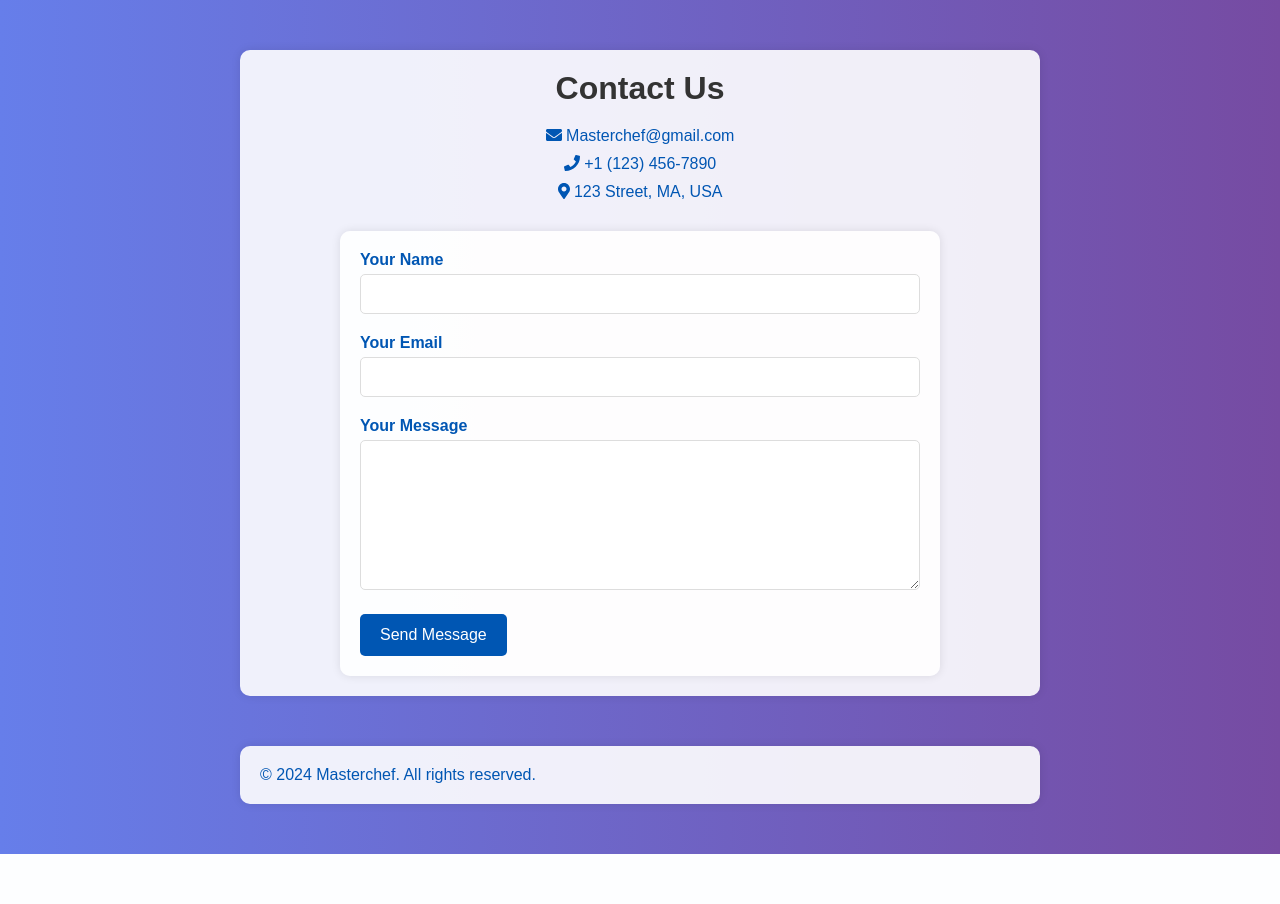
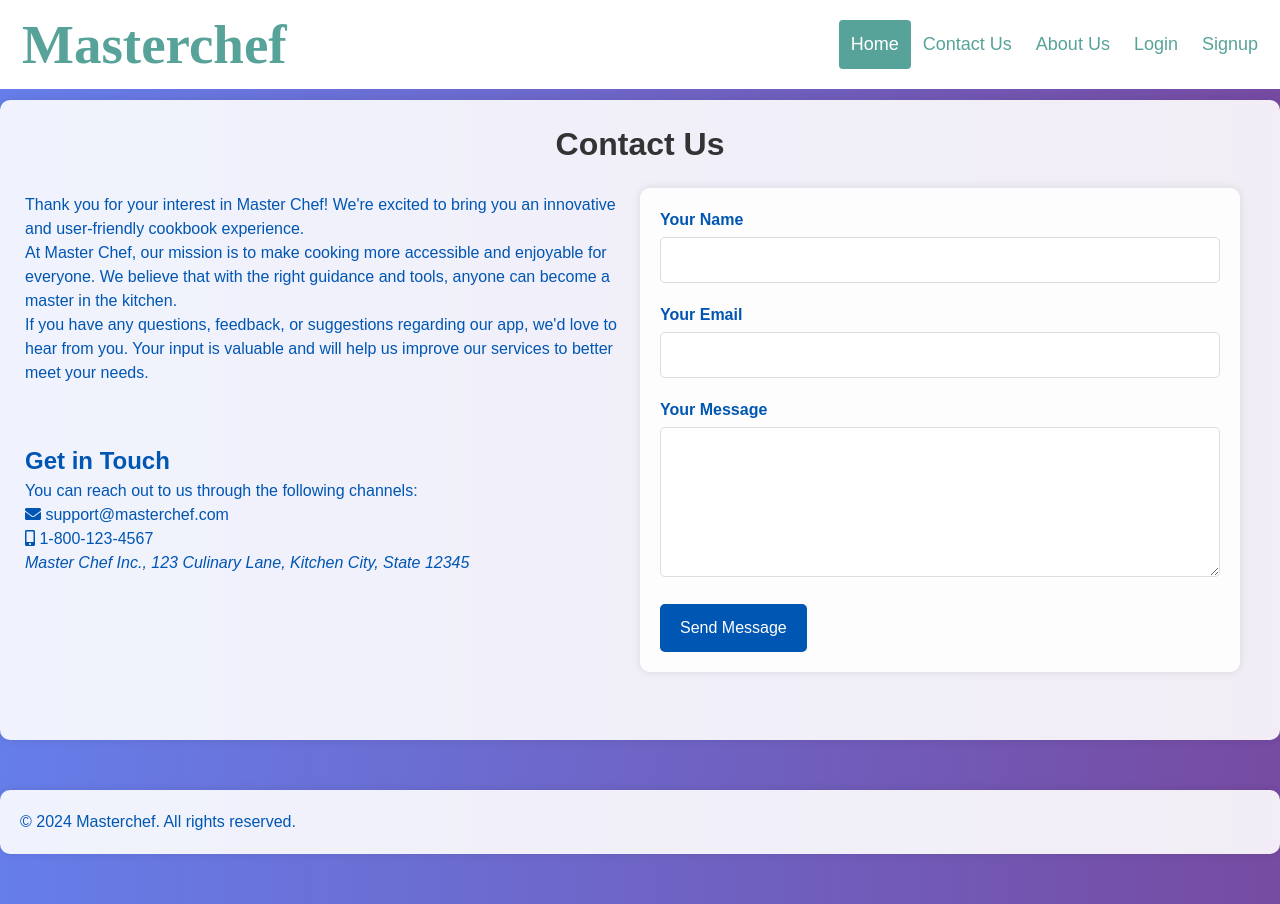
Before and after one commit to niral-nadisara/Masterchef, a Django app: page /ingredient/contacts/ in a window 1280 px wide. Before the commit the page ends 854 px from the top, so only its background shows below. Run offline with Django 3.2, Linux system fonts and the light colour scheme.

Commit message:
[about page and contact us page UI edit]

```diff
--- a/Masterchef-Django-Project/static/styles/contactus.css
+++ b/Masterchef-Django-Project/static/styles/contactus.css
@@ -3,6 +3,8 @@
     box-sizing: border-box;
     margin: 0;
     padding: 0;
+    color:  #0056b3;
+    line-height: 1.5;
 }
 body {
     font-family: Arial, sans-serif;
@@ -11,12 +13,16 @@ body {
 }
 /* Container */
 .container {
-    max-width: 800px;
+    max-width: 1300px;
     margin: 50px auto;
     padding: 20px;
     background-color: rgba(255, 255, 255, 0.9);
     border-radius: 10px;
     box-shadow: 0px 0px 10px rgba(0, 0, 0, 0.1);
+}
+.form-card{
+    width:100%;
+    height: 600px;
 }
 h1 {
     text-align: center;
@@ -28,8 +34,11 @@ p {
 }
 /* Contact Info */
 .contact-info {
-    text-align: center;
-    margin-bottom: 30px;
+    text-align: left;
+    margin: 0 auto;
+    padding: 5px;
+    width:50%;
+    float:left;
 }
 .contact-info i {
     font-size: 24px;
@@ -47,6 +56,8 @@ p {
     padding: 20px;
     border-radius: 10px;
     box-shadow: 0px 0px 10px rgba(0, 0, 0, 0.1);
+    width:50%;
+    float:left;
 }
 .form-group {
     margin-bottom: 20px;
--- a/Masterchef-Django-Project/templates/contacts.html
+++ b/Masterchef-Django-Project/templates/contacts.html
@@ -7,18 +7,56 @@
     <title>Contact Us</title>
     <link rel="stylesheet" href="https://cdnjs.cloudflare.com/ajax/libs/font-awesome/5.15.4/css/all.min.css">
     <link rel="stylesheet" type="text/css" href="{% static 'styles/contactus.css' %}">
+    <link rel="stylesheet" type="text/css" href="{% static 'styles/styles.css' %}">
 </head>
 <body>
+     <!-- **********************
+        NAVIGATION BAR
+	 ********************** -->
 
-    <div class="container">
+<div class="header" style="top:0px">
+    <a href="/ingredient/home/" class="logo">Masterchef</a>
+    <div class="header-right">
+      <a class="active" href="/ingredient/home/">Home</a>
+      <a href="/ingredient/contacts/">Contact Us</a>
+      <a href="/ingredient/aboutus/">About Us</a>
+      {% if user.is_authenticated %}
+        <a href="/ingredient/logout/">Logout</a>
+        <!-- <a href="/ingredient/recipes/saved/">Saved Recipes</a> -->
+      {% else %}
+        <a href="/ingredient/login/">Login</a>
+        <a href="/ingredient/signup/">Signup</a>
+      {% endif %}
+    </div>
+  </div>
+
+
+    <div class="container" style="margin-top: 100px;">
+        <div class="form-card">
         <h1>Contact Us</h1>
         <!-- Contact Info -->
+
         <div class="contact-info">
-            <p><i class="fas fa-envelope"></i> Masterchef@gmail.com</p>
+            <p>
+                Thank you for your interest in Master Chef! We're excited to bring you an innovative and user-friendly cookbook experience.<br>
+                At Master Chef, our mission is to make cooking more accessible and enjoyable for everyone. We believe that with the right guidance and tools, anyone can become a master in the kitchen.<br>
+                If you have any questions, feedback, or suggestions regarding our app, we'd love to hear from you. Your input is valuable and will help us improve our services to better meet your needs.<br>
+            <br><br>
+                <b><h2>Get in Touch</h2></b>
+                <ul>
+                You can reach out to us through the following channels:<br>
+                <i class="fa fa-envelope"></i> support@masterchef.com<br>
+                <i class="fa fa-mobile-alt"></i> 1-800-123-4567<br>
+                <address> Master Chef Inc., 123 Culinary Lane, Kitchen City, State 12345</address>
+            </ul>
+            </p>
+            <!-- <p><i class="fas fa-envelope"></i> Masterchef@gmail.com</p>
             <p><i class="fas fa-phone"></i> +1 (123) 456-7890</p>
-            <p><i class="fas fa-map-marker-alt"></i> 123 Street, MA, USA</p>
+            <p><i class="fas fa-map-marker-alt"></i> 123 Street, MA, USA</p> -->
         </div>
+
         <!-- Contact Form -->
+
         <div class="contact-form">
             <form id="contactForm">
                 <div class="form-group">
@@ -36,6 +74,7 @@
                 <button type="submit" class="btn-submit">Send Message</button>
             </form>
         </div>
+    </div>
     </div>
 
     <!-- Font Awesome -->
```
Also changed, not shown: Masterchef-Django-Project/static/styles/aboutus.css (+14 -2 lines), Masterchef-Django-Project/templates/aboutUs.html (+72 -7 lines).
